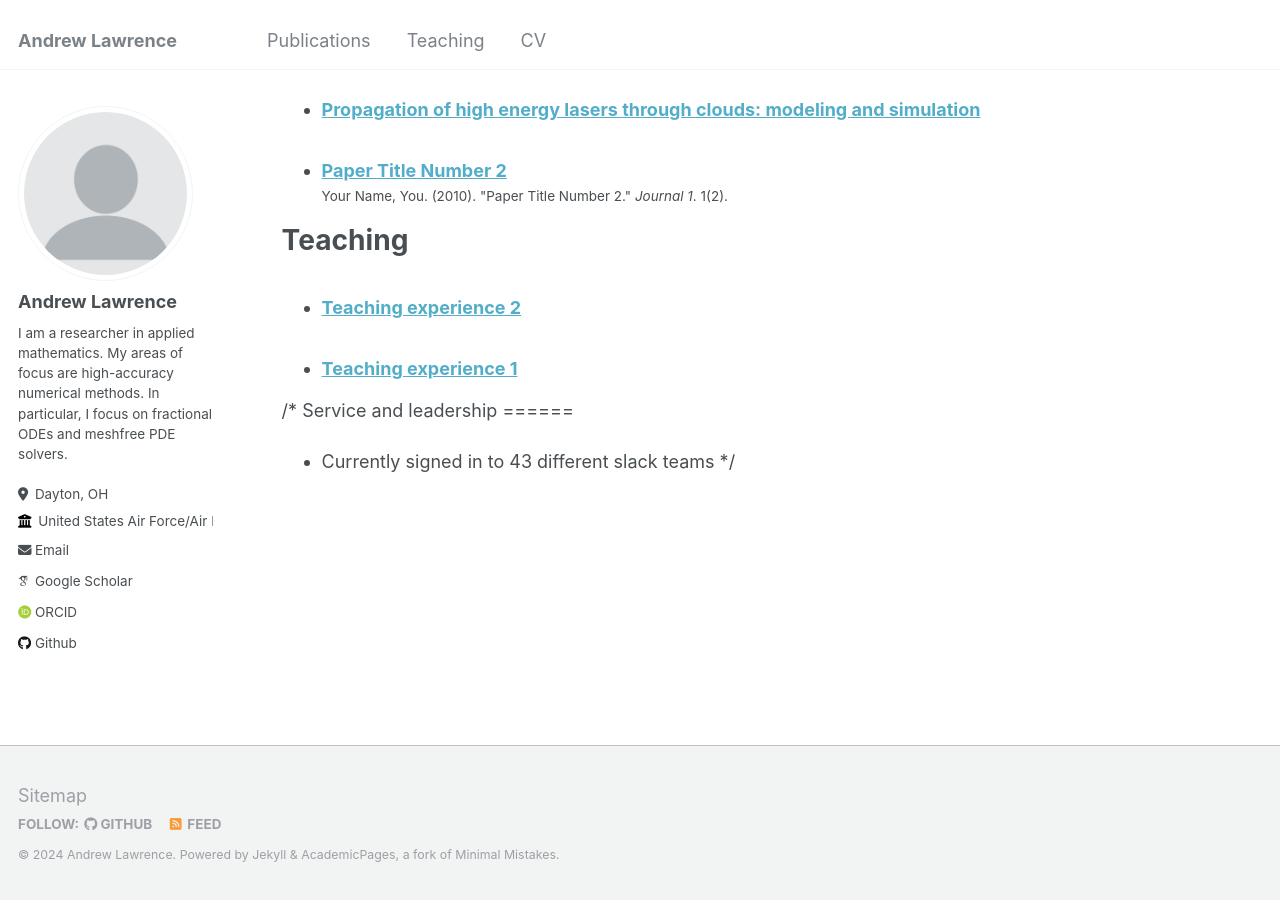
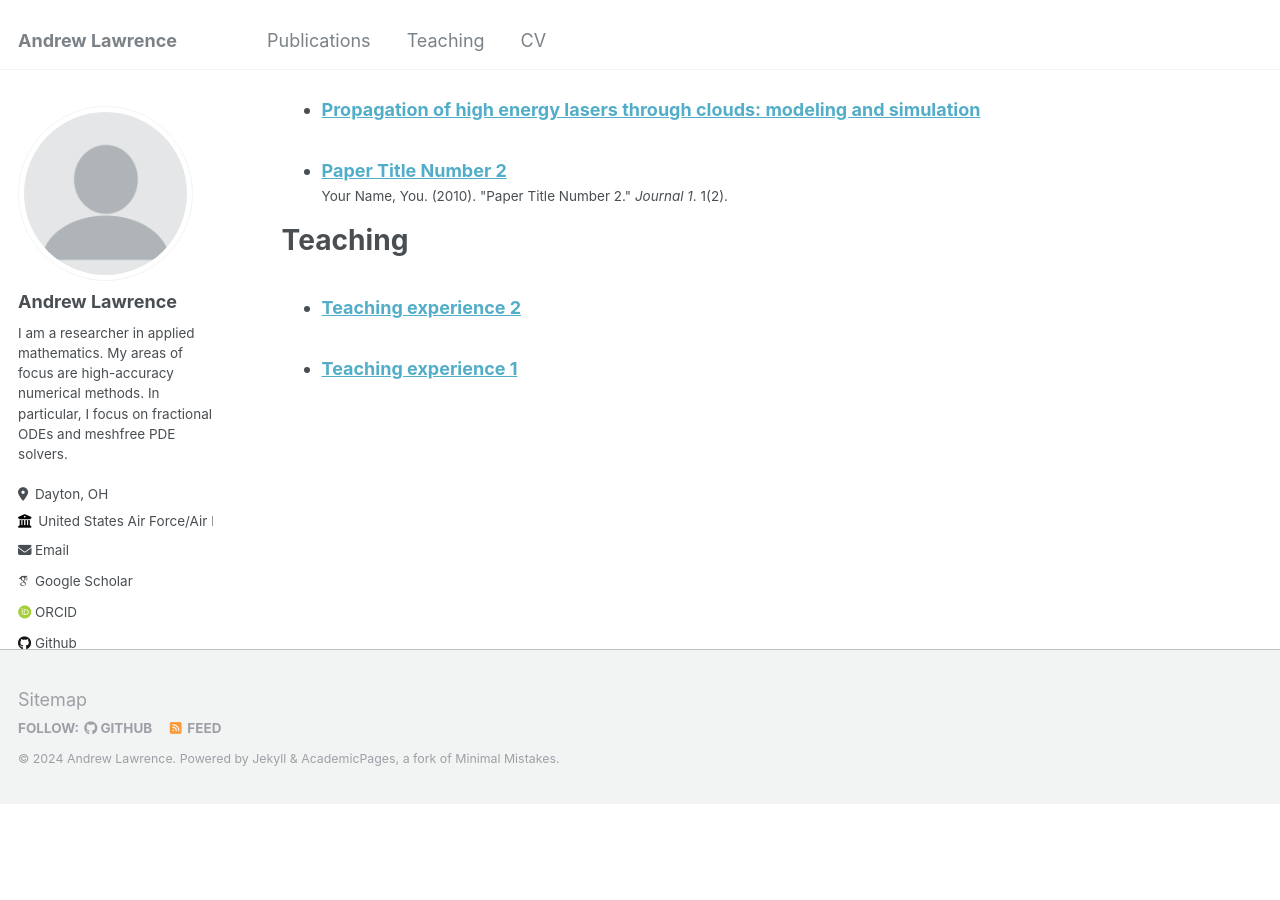
Before and after one commit to andplaw/andplaw.github.io, a Jekyll site: the page built from _pages/cv.md, in a window 1280 px wide and 900 px high, scrolled down 1073 px. Built offline with Jekyll 4.4.1, drawn with Linux system fonts in a browser that asks for light colours; some web fonts are replaced; after the commit the page ends 1878 px from its top, so only the background shows below that.

Commit message:
Update cv.md

```diff
--- a/_pages/cv.md
+++ b/_pages/cv.md
@@ -45,9 +45,3 @@ Teaching
   <ul>{% for post in site.teaching reversed %}
     {% include archive-single-cv.html %}
   {% endfor %}</ul>
-
-/*
-Service and leadership
-======
-* Currently signed in to 43 different slack teams
-*/
```
